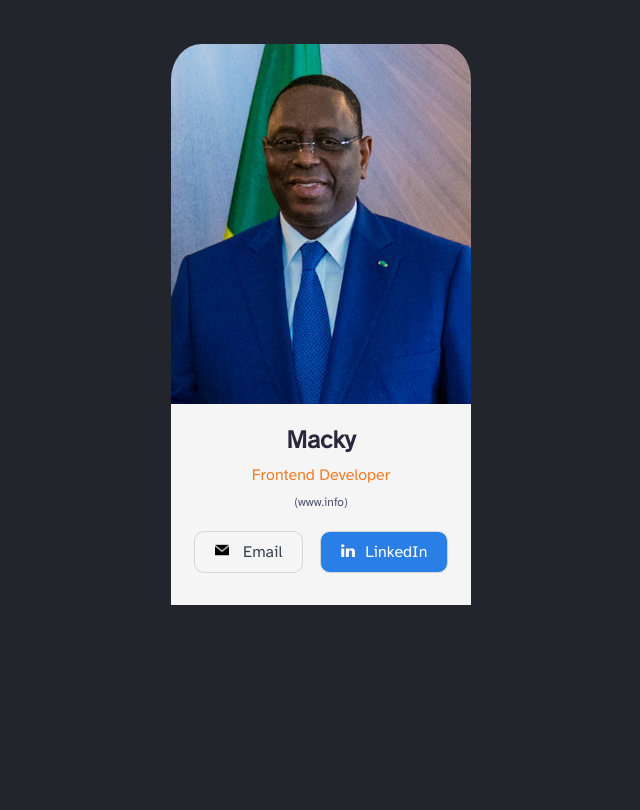
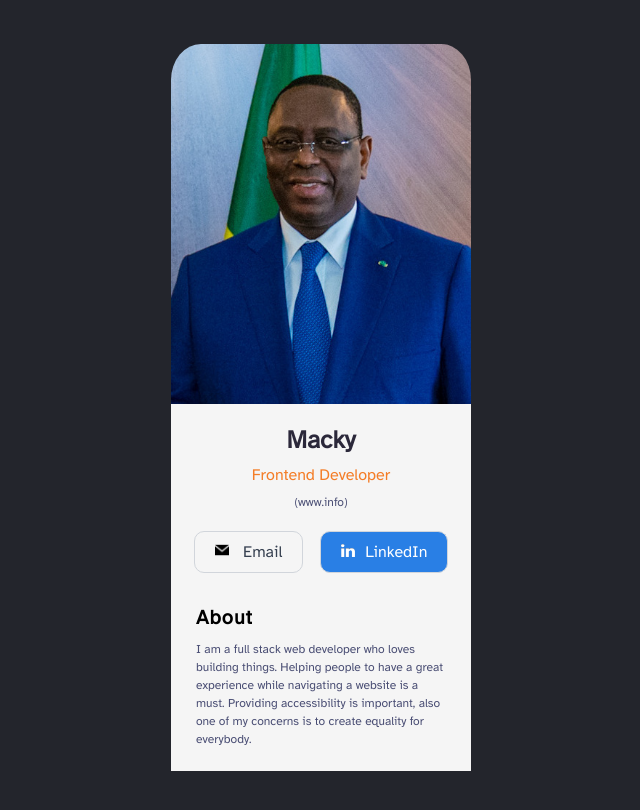
Before and after one commit to billodiallo/my-businesscard, a React (Create React App) app in the folder prject1/scrimsolo/digital-card/: page / in a window 1280 px wide. Shown: the top 810 px of the page, without its empty margins (319-959 px from the left). Built offline with nearby package versions, Linux system fonts and the light colour scheme.

Commit message:
title, text in About component, style it

```diff
--- a/prject1/scrimsolo/digital-card/src/components/About.js
+++ b/prject1/scrimsolo/digital-card/src/components/About.js
@@ -0,0 +1,18 @@
+import React from "react";
+import styleabout from '../styles/About.module.css'
+
+const About = () => {
+    return (
+        <main className={styleabout.about}>
+            <h1 className={styleabout.header}>About</h1>
+            <p className={styleabout.texts}>  I am a full stack web developer who loves building things. Helping people to have a great experience while navigating a website is a must. Providing
+        accessibility is important, also one of my concerns is to create
+        equality for everybody.</p>
+        </main>
+    );
+
+
+
+}
+
+export default About;
--- a/prject1/scrimsolo/digital-card/src/components/App.js
+++ b/prject1/scrimsolo/digital-card/src/components/App.js
@@ -1,10 +1,12 @@
 import Info from "./InfosApp";
+import About from '../components/About'
 import '../components/App.css'
 
 const  App = () => {
   return (
     <div className="App">
     <Info />
+    < About/>
     </div>
   );
 }
--- /dev/null
+++ b/prject1/scrimsolo/digital-card/src/styles/About.module.css
@@ -0,0 +1,23 @@
+.about {
+    display: flex;
+    background-color: #f5f5f5;
+    flex-direction: column;
+    justify-content: center;
+    text-align: left;
+    width: 300px;
+    padding: 0 25px 23px 25px;
+  }
+
+.header {
+    margin: 0;
+    font-size: 20px;
+    letter-spacing: 1px;
+}
+
+.texts {
+    padding-top: 10px;
+    margin: 0;
+    font-size: 12px;
+    color: #4a4e74;
+    line-height: 1.5;
+}
```
